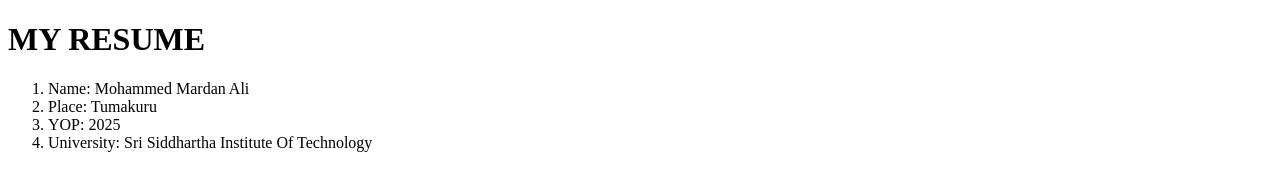
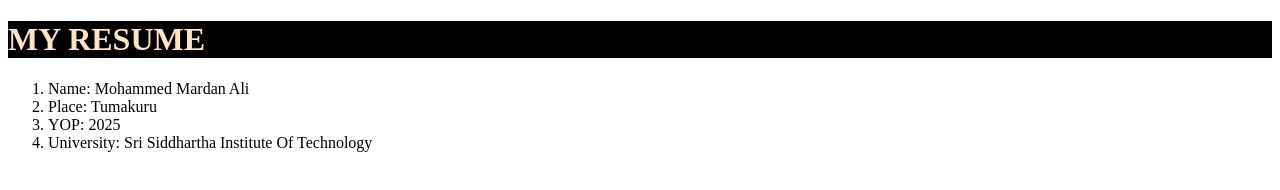
Before and after one commit to Mardan111/Git-rep, a plain HTML site: page index.html in a window 1280 px wide. Drawn offline with Linux system fonts and the light colour scheme.

Commit message:
css addedd

```diff
--- a/index.html
+++ b/index.html
@@ -4,6 +4,12 @@
     <meta charset="UTF-8">
     <meta name="viewport" content="width=device-width, initial-scale=1.0">
     <title>Document</title>
+    <style>
+        h1{
+            background-color: black;
+            color: bisque;
+        }
+    </style>
 </head>
 <body>
     <h1>MY RESUME</h1>
```
